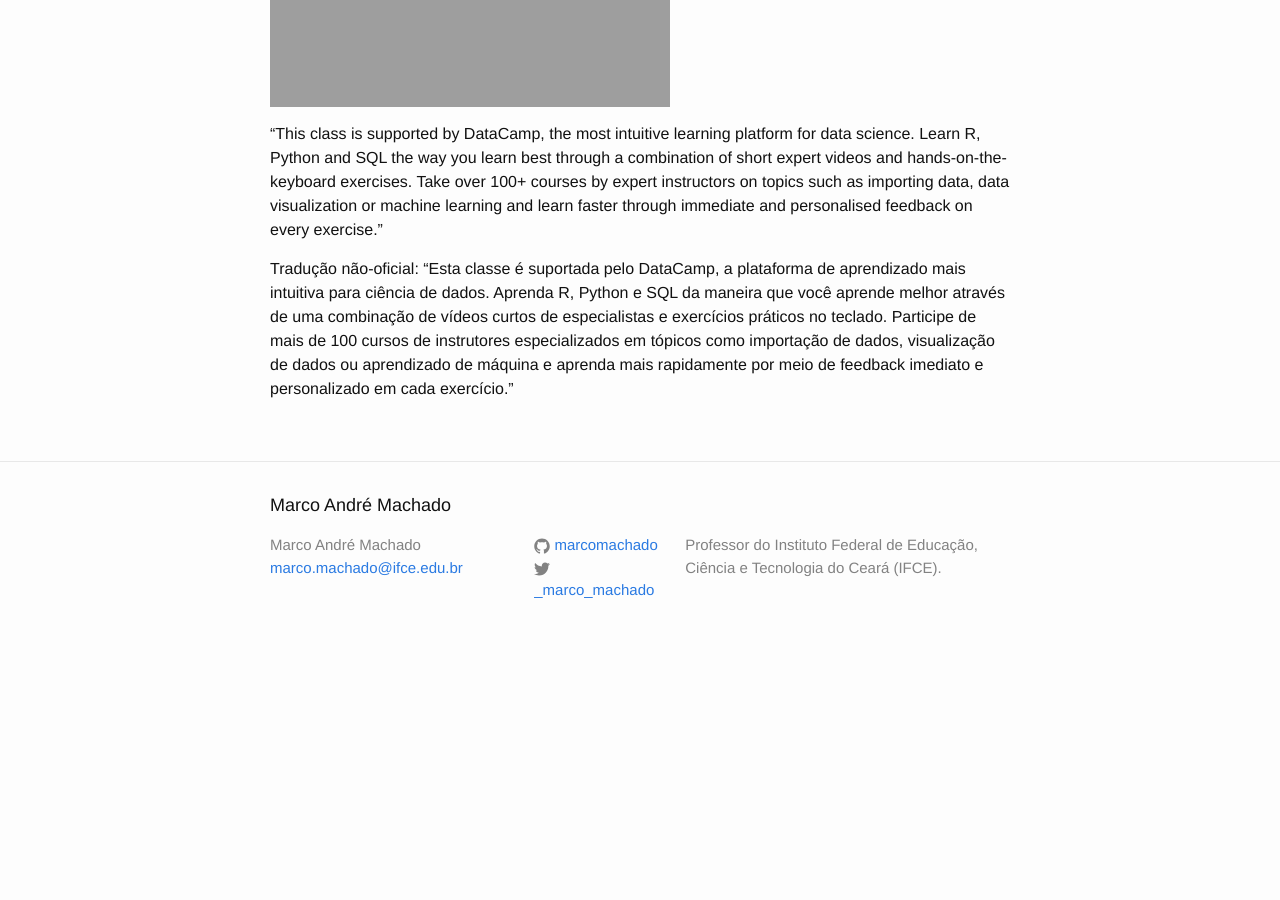
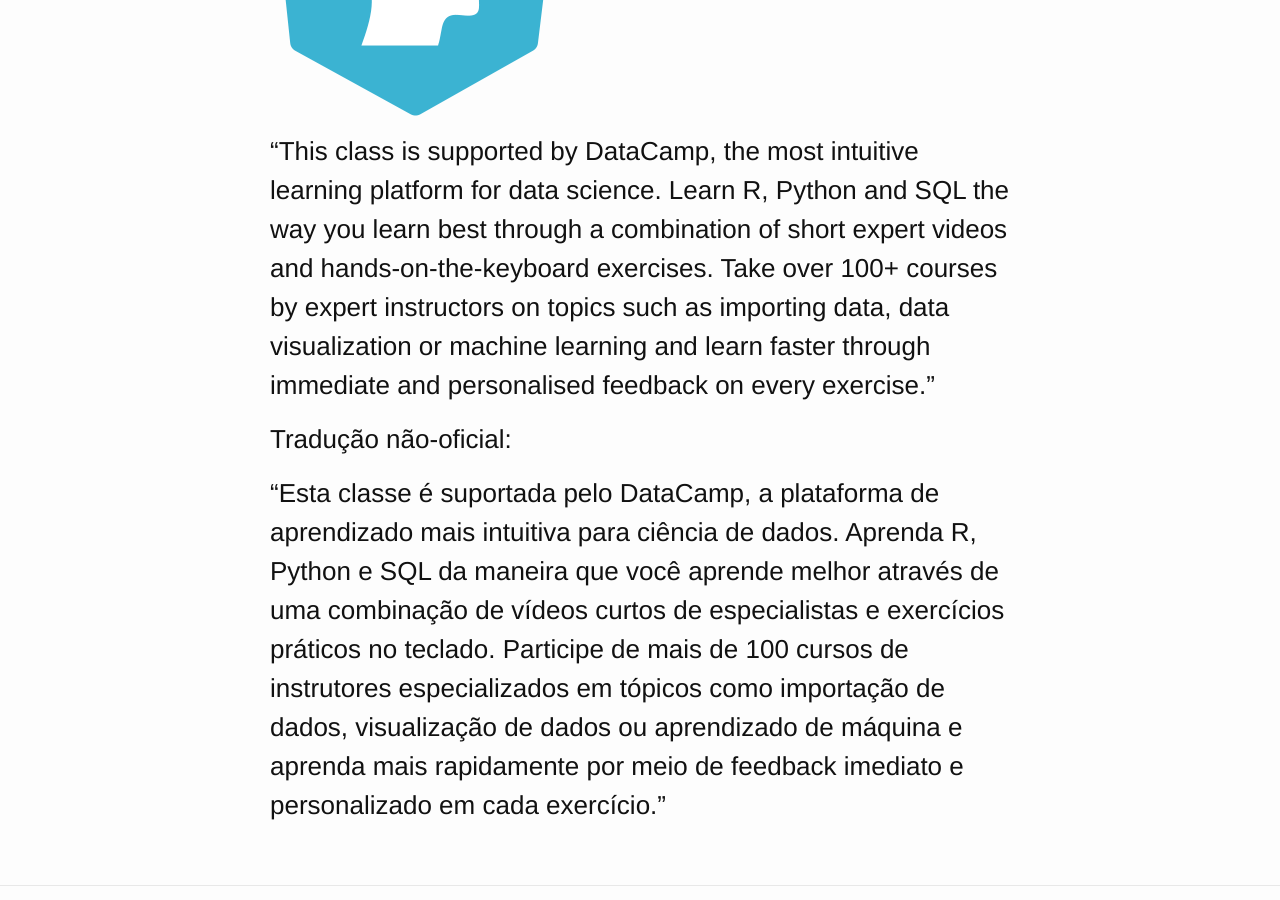
Before and after one commit to marcomachado/marcomachado.github.io, a Jekyll site: the page built from grupo_ds_ml.md, in a window 1280 px wide and 900 px high, scrolled down 549 px. Built offline with Jekyll 4.4.1, drawn with Linux system fonts in a browser that asks for light colours; before the commit the page ends 1211 px from its top, so only the background shows below that.

Commit message:
Update grupo_ds_ml.md

```diff
--- a/grupo_ds_ml.md
+++ b/grupo_ds_ml.md
@@ -9,9 +9,9 @@
 
 ## Atividades Desenvolvidas
 
-![Datacamp](images/DataCamp-Icon-RGB.png width="48")
+![Datacamp](images/DataCamp-Icon-RGB.png)
 
-"This class is supported by DataCamp, the most intuitive learning platform for data science. Learn R, Python and SQL the way you learn best through a combination of short expert videos and hands-on-the-keyboard exercises. Take over 100+ courses by expert instructors on topics such as importing data, data visualization or machine learning and learn faster through immediate and personalised feedback on every exercise."
+### "This class is supported by DataCamp, the most intuitive learning platform for data science. Learn R, Python and SQL the way you learn best through a combination of short expert videos and hands-on-the-keyboard exercises. Take over 100+ courses by expert instructors on topics such as importing data, data visualization or machine learning and learn faster through immediate and personalised feedback on every exercise."
 
-Tradução não-oficial:
-"Esta classe é suportada pelo DataCamp, a plataforma de aprendizado mais intuitiva para ciência de dados. Aprenda R, Python e SQL da maneira que você aprende melhor através de uma combinação de vídeos curtos de especialistas e exercícios práticos no teclado. Participe de mais de 100 cursos de instrutores especializados em tópicos como importação de dados, visualização de dados ou aprendizado de máquina e aprenda mais rapidamente por meio de feedback imediato e personalizado em cada exercício."
+### Tradução não-oficial:
+### "Esta classe é suportada pelo DataCamp, a plataforma de aprendizado mais intuitiva para ciência de dados. Aprenda R, Python e SQL da maneira que você aprende melhor através de uma combinação de vídeos curtos de especialistas e exercícios práticos no teclado. Participe de mais de 100 cursos de instrutores especializados em tópicos como importação de dados, visualização de dados ou aprendizado de máquina e aprenda mais rapidamente por meio de feedback imediato e personalizado em cada exercício."
```
